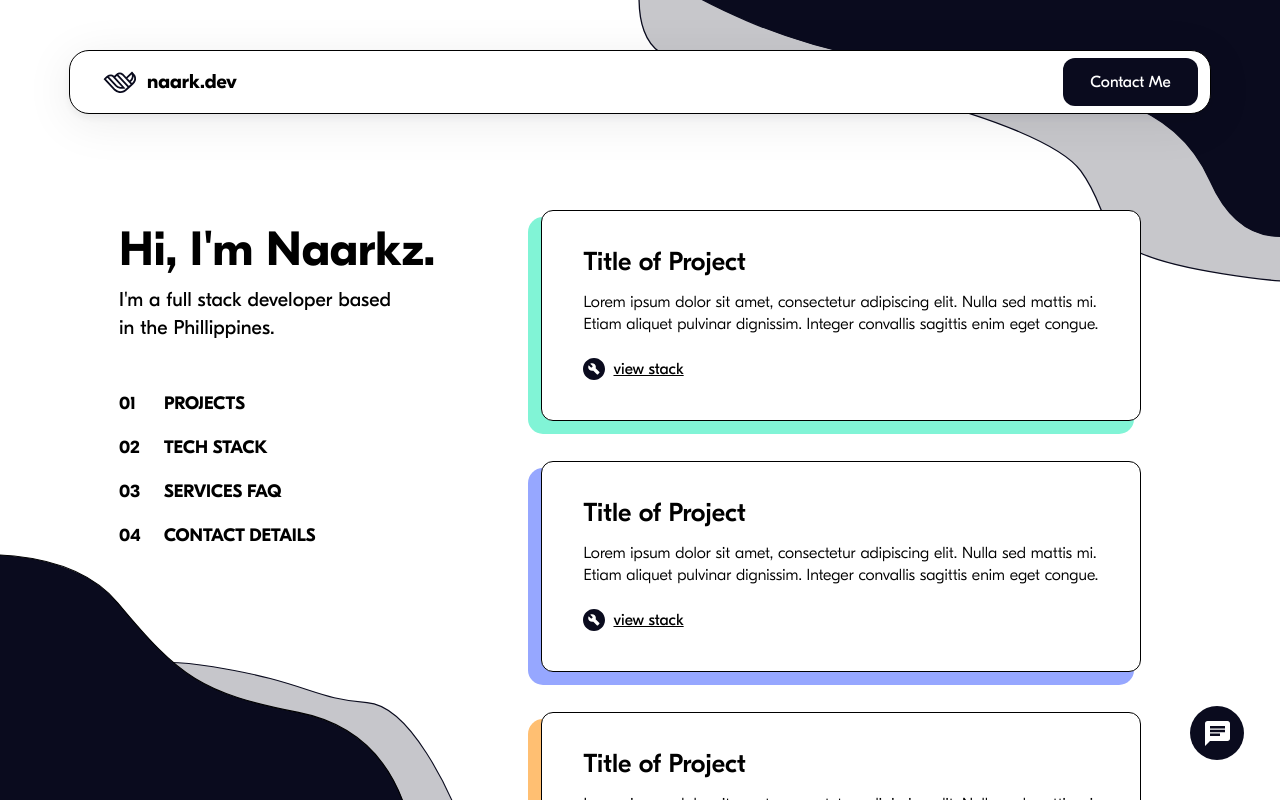
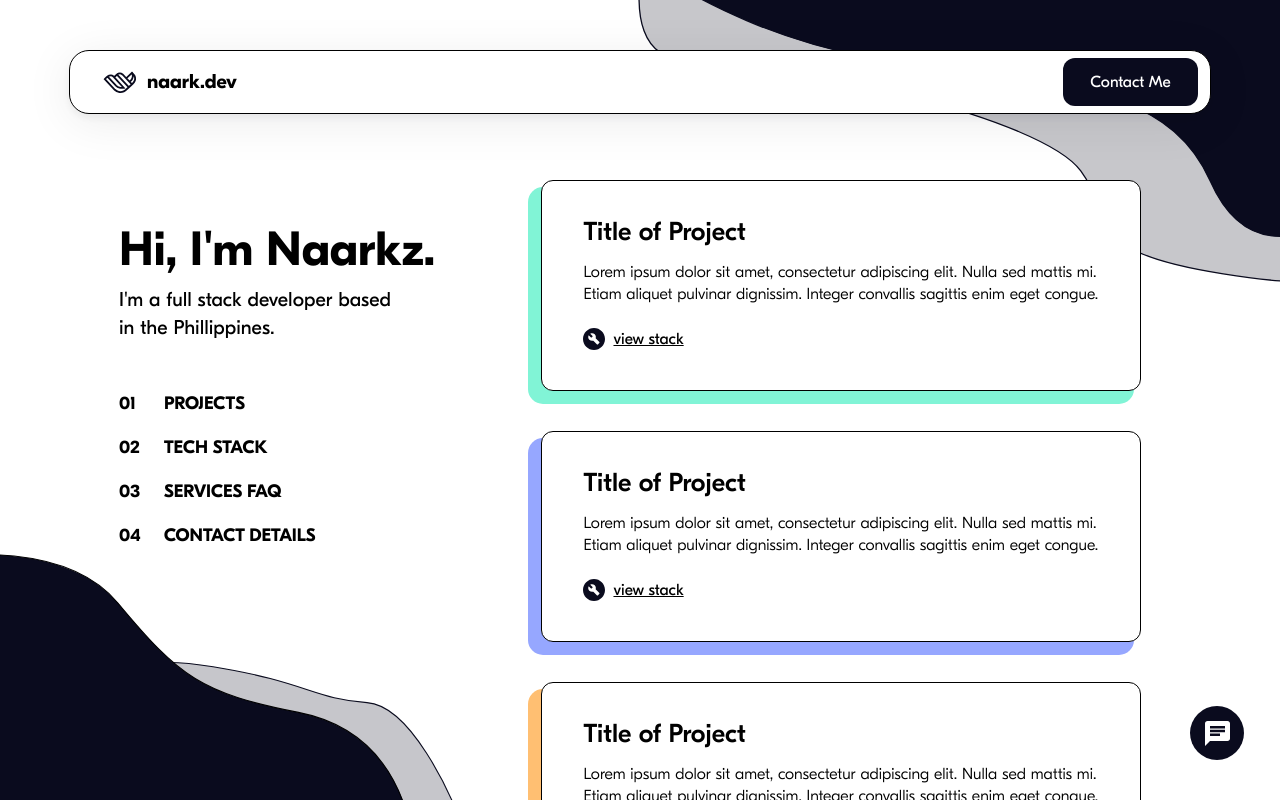
Before and after one commit to Eerkz/naarkzport, a Next.js app: page / in a window 1280 px wide. Built offline with nearby package versions, Linux system fonts and the light colour scheme.

Commit message:
style: Fix spacing

```diff
--- a/pages/index.tsx
+++ b/pages/index.tsx
@@ -82,7 +82,7 @@ export default function Home() {
             threshold={0.4}
             onChange={(inView) => setIsProjectsVisible(inView)}
           >
-            <div className="flex flex-col gap-[40px] md:mt-[80px]">
+            <div className="flex flex-col gap-[40px] md:mt-[50px]">
               <ProjectBox
                 stack={["Typescript", "NextJS", "Tailwind"]}
                 color={"#81F4D6"}
```
